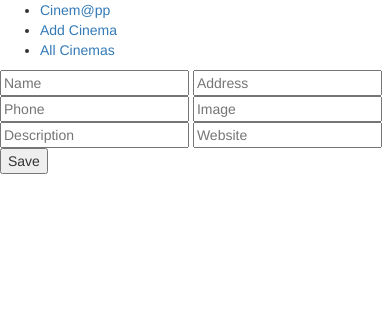
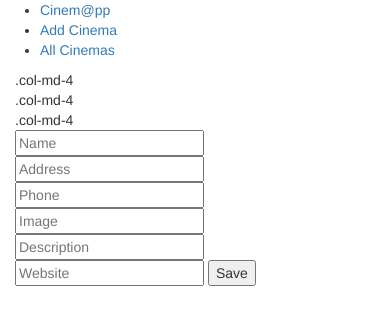
Before and after one commit to Matteobikk90/Project-4, a plain HTML site: page Cinem@app/front_end/index.html in a window 390 px wide. Drawn offline with nearby package versions, Linux system fonts and the light colour scheme; some packages are replaced by stand-ins of ours.

Commit message:
backEndWorkingCorrectlyAndResponsiveApp

```diff
--- a/Cinem@app/api/controllers/cinemasController.js
+++ b/Cinem@app/api/controllers/cinemasController.js
@@ -26,7 +26,7 @@ function cinemasShow(req, res){
 
 function cinemasUpdate(req, res){
   var id = req.params.id;
-
+  console.log("update" , req.body);
   Cinema.findByIdAndUpdate({ _id: id }, req.body.cinema, {new:true}, function(err, cinema){
     if (err) return res.status(500).send(err);
     if (!cinema) return res.status(404).send(err);
--- a/Cinem@app/api/controllers/moviesController.js
+++ b/Cinem@app/api/controllers/moviesController.js
@@ -35,7 +35,7 @@ function moviesShow(req, res){
 function moviesUpdate(req, res){
   var id = req.params.id;
 
-  Movie.findByIdAndUpdate({ _id: id }, req.body.movie, function(err, movie){
+  Movie.findByIdAndUpdate({ _id: id }, req.body.movie, {new:true}, function(err, movie){
     if (err) return res.status(500).send(err);
     if (!movie) return res.status(404).send(err);
     res.status(200).send(movie);
--- a/Cinem@app/front_end/index.html
+++ b/Cinem@app/front_end/index.html
@@ -34,6 +34,12 @@
     </nav>
   </header>
 
+<div class="container-fluid">
+<div class="row">
+  <div class="col-xs-12 col-md-6 col-lg-4">.col-md-4</div>
+  <div class="col-xs-12 col-md-6 col-lg-4">.col-md-4</div>
+  <div class="col-xs-12 col-md-6 col-lg-4">.col-md-4</div>
+</div>
 <main ng-controller="MoviesController as movies">
     <form id="new-cinema" ng-submit="cinemas.updateCinema(cinemas.cinema)">
       <input ng-model="cinemas.cinema.name" type="text" name='name' id="name" placeholder="Name">
@@ -46,6 +52,6 @@
     </form>
 
 </main>
-
+</div>
 </body>
 </html>
```
